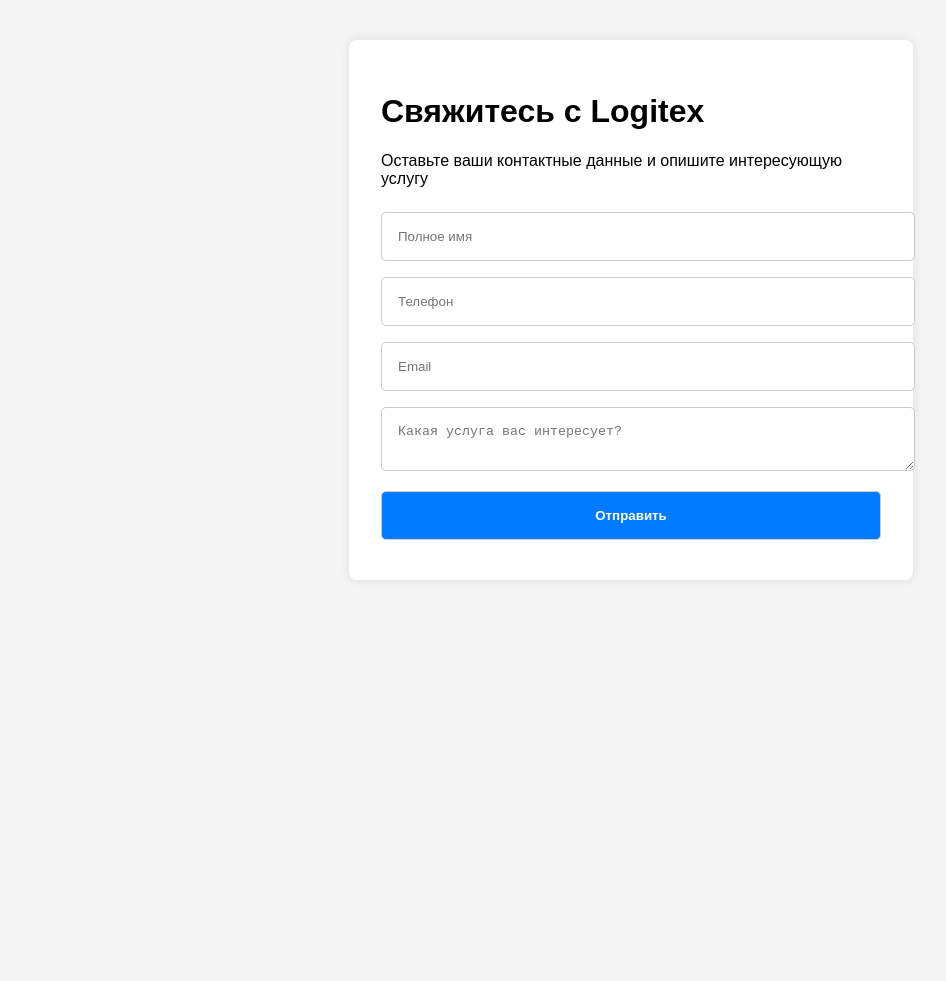
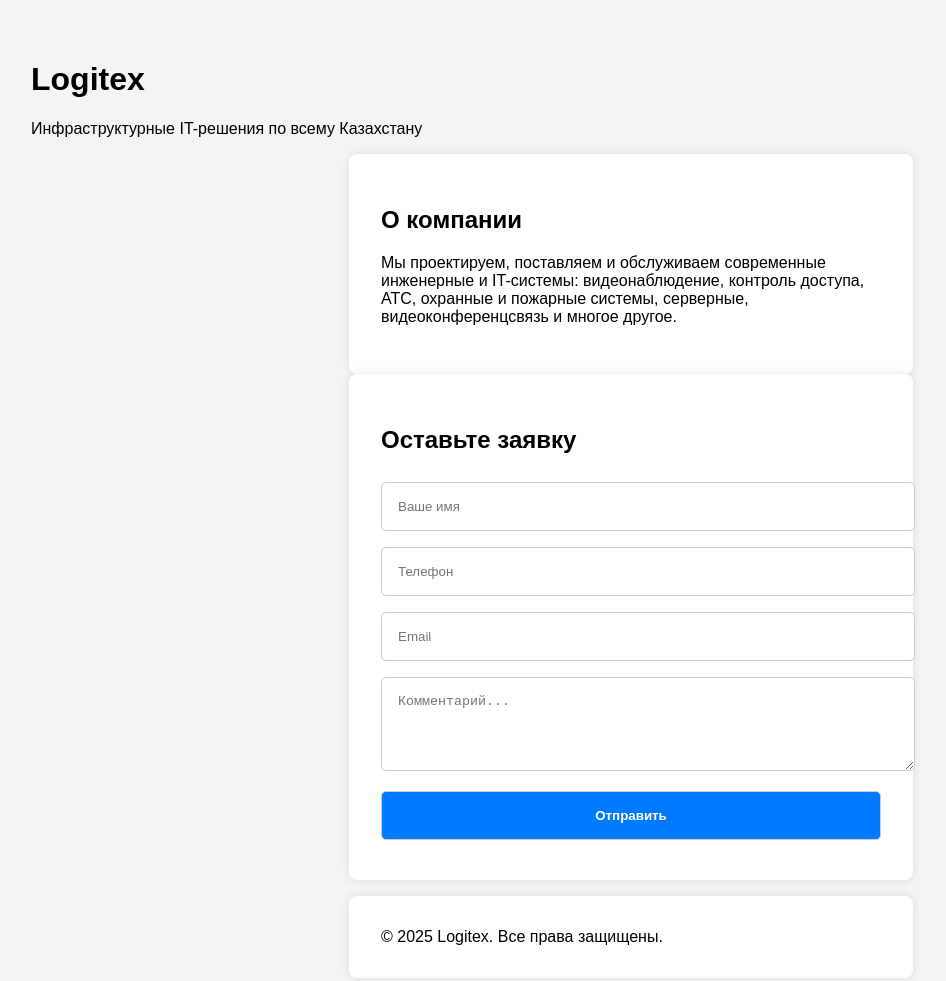
Before and after one commit to ulsaya04/logitex, a plain HTML site: page index.html in a window 1280 px wide. Shown: the whole page, without its empty margins (9-955 px from the left). Before the commit the page ends 800 px from the top, so only its background shows below. Drawn offline with Linux system fonts and the light colour scheme.

Commit message:
Update index.html

```diff
--- a/index.html
+++ b/index.html
@@ -2,24 +2,50 @@
 <html lang="ru">
 <head>
   <meta charset="UTF-8">
-  <title>Logitex — Оставить заявку</title>
+  <title>Logitex — Связаться</title>
+  <meta name="viewport" content="width=device-width, initial-scale=1.0">
   <link rel="stylesheet" href="style.css">
 </head>
 <body>
-  <div class="container">
-    <h1>Свяжитесь с Logitex</h1>
-    <p>Оставьте ваши контактные данные и опишите интересующую услугу</p>
+  <header>
+    <div class="overlay-text">
+      <h1>Logitex</h1>
+      <p>Инфраструктурные IT-решения по всему Казахстану</p>
+    </div>
+  </header>
 
-    <form id="contactForm">
-      <input type="text" id="fullname" placeholder="Полное имя" required>
-      <input type="tel" id="phone" placeholder="Телефон" required>
-      <input type="email" id="email" placeholder="Email" required>
-      <textarea id="service" placeholder="Какая услуга вас интересует?" required></textarea>
-      <button type="submit">Отправить</button>
-    </form>
+  <!-- О компании в контейнере -->
+  <section class="about">
+    <div class="container">
+      <h2>О компании</h2>
+      <p>
+        Мы проектируем, поставляем и обслуживаем современные инженерные и IT-системы:
+        видеонаблюдение, контроль доступа, АТС, охранные и пожарные системы, серверные,
+        видеоконференцсвязь и многое другое.
+      </p>
+    </div>
+  </section>
 
-    <div id="status"></div>
-  </div>
+  <!-- Оформляем форму в контейнер -->
+  <section class="contact-form">
+    <div class="container">
+      <h2>Оставьте заявку</h2>
+      <form id="tg-form">
+        <input type="text" id="name" placeholder="Ваше имя" required>
+        <input type="tel" id="phone" placeholder="Телефон" required>
+        <input type="email" id="email" placeholder="Email">
+        <textarea id="message" placeholder="Комментарий..." rows="4"></textarea>
+        <button type="submit">Отправить</button>
+      </form>
+    </div>
+    <p id="status-msg"></p>
+  </section>
+
+  <footer>
+    <div class="container">
+      © 2025 Logitex. Все права защищены.
+    </div>
+  </footer>
 
   <script src="script.js"></script>
 </body>
```
